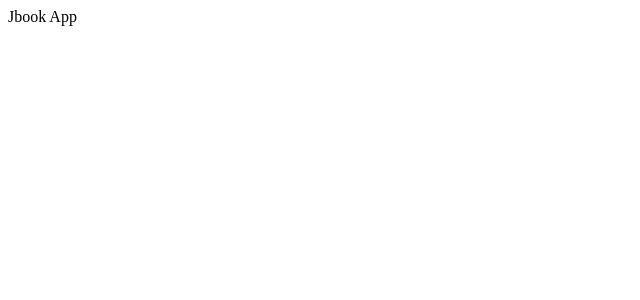
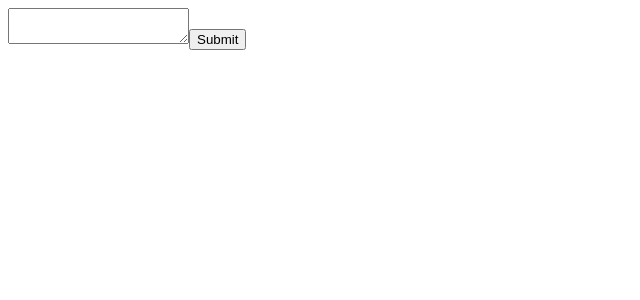
Before and after one commit to LiquidN2/hn-jbook, a React (Vite) app: page / in a window 1280 px wide. Shown: the top 300 px of the page, without its empty margins (0-640 px from the left). Built offline with nearby package versions, Linux system fonts and the light colour scheme.

Commit message:
setup basic editor form

```diff
--- a/package.json
+++ b/package.json
@@ -19,6 +19,7 @@
     "typescript": "^4.9.4"
   },
   "dependencies": {
+    "esbuild-wasm": "^0.16.4",
     "react": "^18.2.0",
     "react-dom": "^18.2.0"
   }
--- a/src/App.tsx
+++ b/src/App.tsx
@@ -1,7 +1,25 @@
-import { FC } from 'react';
+import { FC, ChangeEvent, MouseEvent, useState } from 'react';
 
 const App: FC = () => {
-  return <div>Jbook App</div>
+  const [input, setInput] = useState('');
+  const [code, setCode] = useState('');
+
+  return (
+    <div>
+      <textarea
+        value={input}
+        onChange={(e: ChangeEvent<HTMLTextAreaElement>) =>
+          setInput(e.target.value)
+        }
+      ></textarea>
+      <button
+        onClick={(_e: MouseEvent<HTMLButtonElement>) => console.log(input)}
+      >
+        Submit
+      </button>
+      <pre>{code}</pre>
+    </div>
+  );
 };
 
 export default App;
--- a/tsconfig.json
+++ b/tsconfig.json
@@ -101,4 +101,5 @@
     "skipLibCheck": true                                 /* Skip type checking all .d.ts files. */
   },
   "include": ["src"],
+  "exclude": ["node_modules", "dist", ".parcel-cache"]
 }
```
Also changed, not shown: 1 other file (tests, documents, lock files or other folders).
